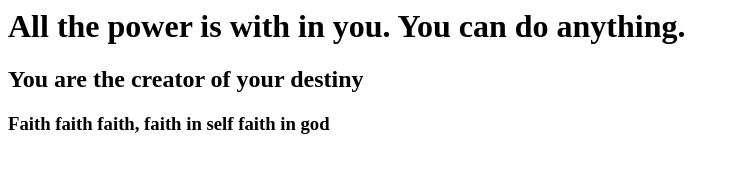
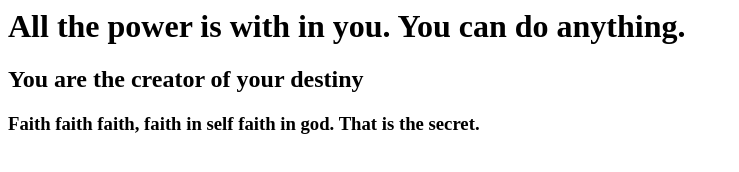
Before and after one commit to burakbaga/testrepo, a plain HTML site: page index.html in a window 1280 px wide. Shown: the whole page, without its empty margins (0-739 px from the left). Drawn offline with Linux system fonts and the light colour scheme.

Commit message:
Update index.html
edited 3rd quote

```diff
--- a/index.html
+++ b/index.html
@@ -2,6 +2,6 @@
 <body>
 <h1> All the power is with in you. You can do anything. </h1>
 <h2> You are the creator of your destiny</h2>
-<h3> Faith faith faith, faith in self faith in god<h3>
+<h3> Faith faith faith, faith in self faith in god. That is the secret.<h3>
 </body>
 </html>
```
